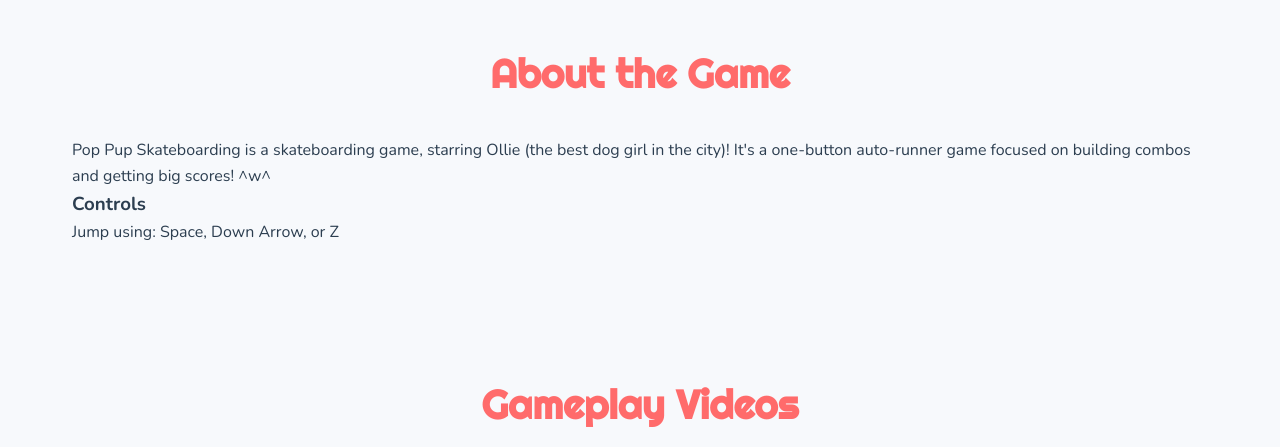
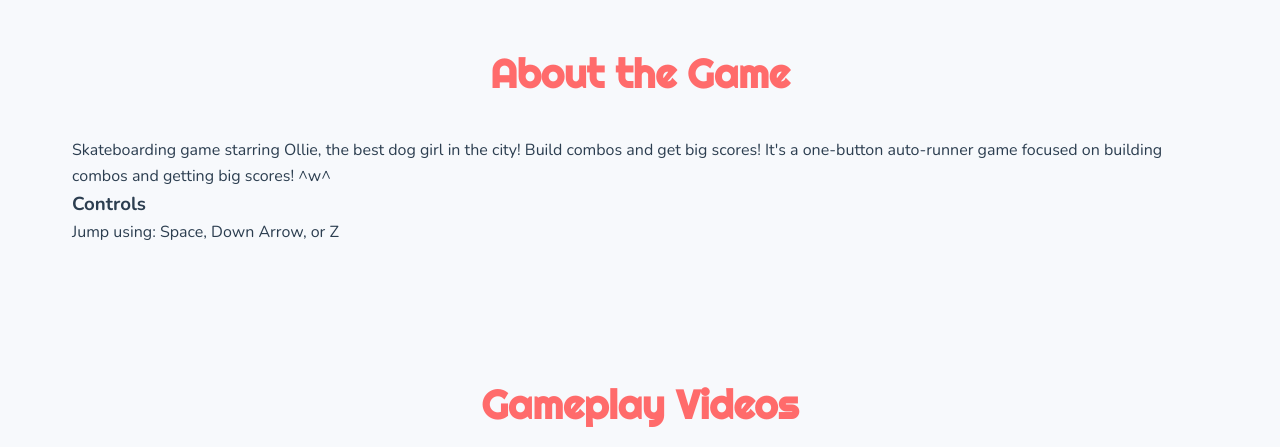
Before and after one commit to BinJingZuo/poppup, a website: page index.html in a window 1280 px wide. Shown: the part 1180-1627 px from the top of the page. Drawn offline with nearby package versions, Linux system fonts and the light colour scheme; a web font is replaced by a local one.

Commit message:
update img

```diff
--- a/index.html
+++ b/index.html
@@ -7,6 +7,20 @@
     <meta charset="UTF-8">
     <meta name="viewport" content="width=device-width, initial-scale=1.0">
     <title>Pop Pup Skateboarding</title>
+    <!-- Favicon -->
+    <link rel="icon" type="image/x-icon" href="./favicon.ico">
+    <!-- Open Graph / Facebook -->
+    <meta property="og:type" content="website">
+    <meta property="og:url" content="https://poppup.com/">
+    <meta property="og:title" content="Pop Pup Skateboarding">
+    <meta property="og:description" content="Skateboarding game starring Ollie, the best dog girl in the city! Build combos and get big scores!">
+    <meta property="og:image" content="/og-image.jpg">
+    <!-- Twitter -->
+    <meta property="twitter:card" content="summary_large_image">
+    <meta property="twitter:url" content="https://poppup.com/">
+    <meta property="twitter:title" content="Pop Pup Skateboarding">
+    <meta property="twitter:description" content="Skateboarding game starring Ollie, the best dog girl in the city! Build combos and get big scores!">
+    <meta property="twitter:image" content="/og-image.jpg">
     <link rel="stylesheet" href="styles.css">
     <link rel="stylesheet" href="https://cdnjs.cloudflare.com/ajax/libs/font-awesome/6.0.0/css/all.min.css">
     <link
@@ -56,8 +70,7 @@
         <div class="section-container">
             <h2 class="section-title">About the Game</h2>
             <div class="about-content">
-                <p class="game-description">Pop Pup Skateboarding is a skateboarding game, starring Ollie (the best dog
-                    girl in the city)!
+                <p class="game-description">Skateboarding game starring Ollie, the best dog girl in the city! Build combos and get big scores!
                     It's a one-button auto-runner game focused on building combos and getting big scores! ^w^</p>
                 <div class="controls">
                     <h3 class="controls-title">Controls</h3>
```
Also changed, not shown: favicon.ico (added), pics/IqC93f.png (added), pics/VO03X0.png (added), pics/jyh2fJ.png (added).
